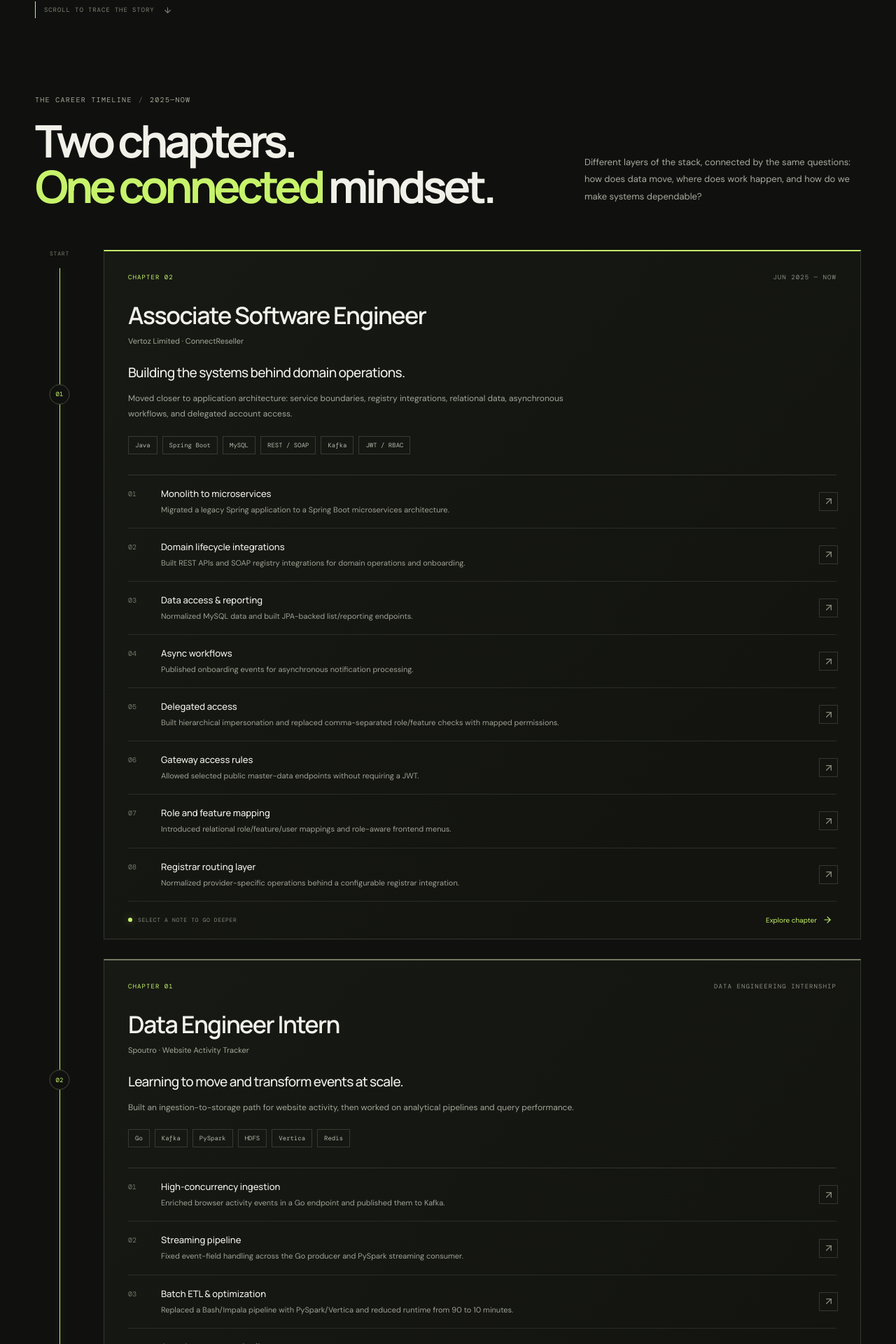
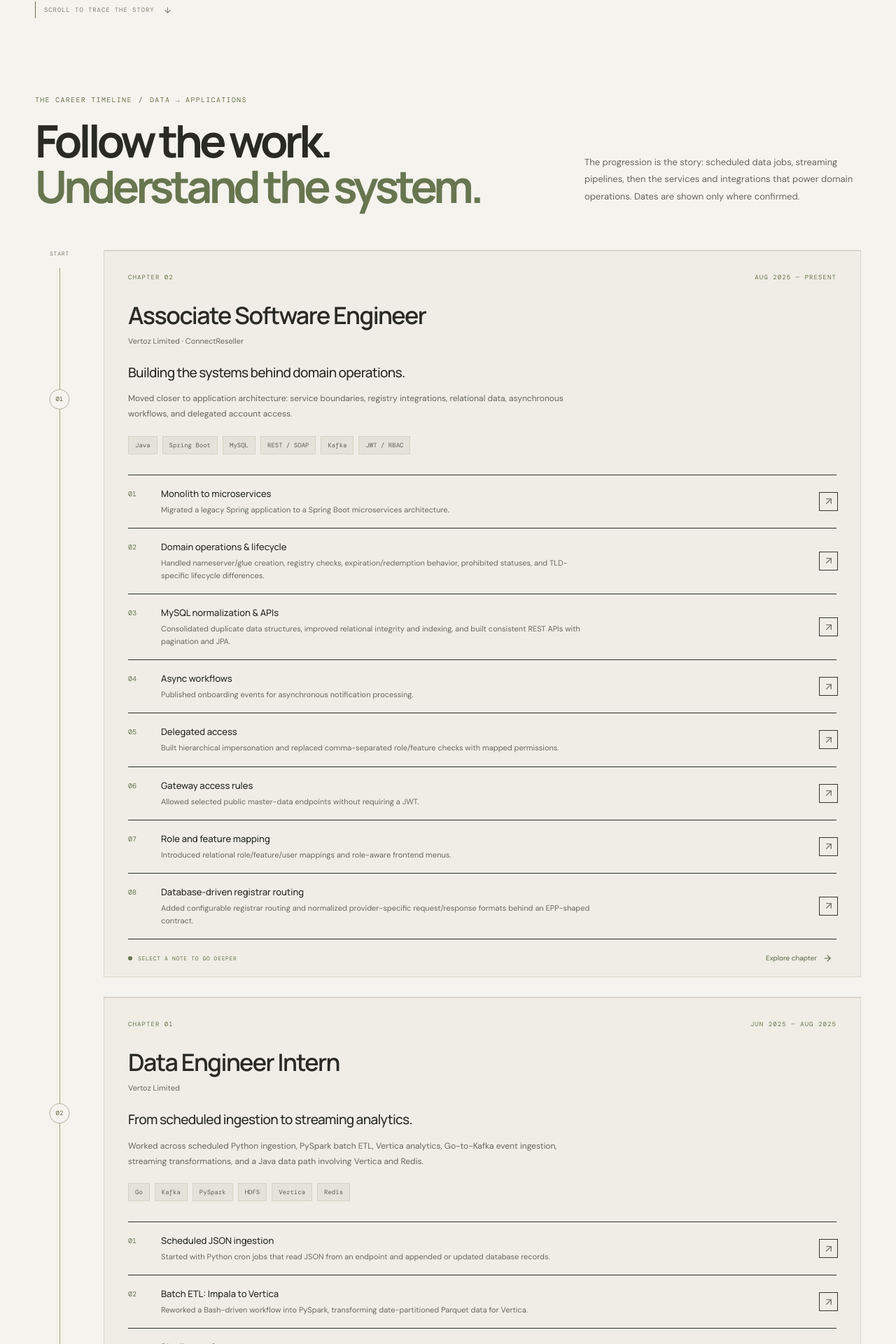
Before and after one commit to Kevu1495/portfolio, a React (Vite) app: page / in a window 1280 px wide. Shown: the part 806-2726 px from the top of the page at 70% size. Built offline with nearby package versions, Linux system fonts and the light colour scheme.

Commit message:
Update portfolio

```diff
--- a/src/main.jsx
+++ b/src/main.jsx
@@ -184,26 +184,26 @@
 
 const experiences = [
   {
-    id: 'sde', number: '02', period: 'JUN 2025 — NOW', role: 'Associate Software Engineer', company: 'Vertoz Limited · ConnectReseller', headline: 'Building the systems behind domain operations.', description: 'Moved closer to application architecture: service boundaries, registry integrations, relational data, asynchronous workflows, and delegated account access.', skills: ['Java', 'Spring Boot', 'MySQL', 'REST / SOAP', 'Kafka', 'JWT / RBAC'], topics: ['microservices', 'domainLifecycle', 'sql', 'kafka', 'impersonation', 'featureRbac', 'registrarRouting', 'apiGateway', 'rbac', 'jwt'], bullets: [
+    id: 'sde', number: '02', period: 'AUG 2025 — PRESENT', role: 'Associate Software Engineer', company: 'Vertoz Limited · ConnectReseller', headline: 'Building the systems behind domain operations.', description: 'Moved closer to application architecture: service boundaries, registry integrations, relational data, asynchronous workflows, and delegated account access.', skills: ['Java', 'Spring Boot', 'MySQL', 'REST / SOAP', 'Kafka', 'JWT / RBAC'], topics: ['microservices', 'domainLifecycle', 'sql', 'kafka', 'impersonation', 'featureRbac', 'registrarRouting', 'apiGateway', 'rbac', 'jwt'], bullets: [
       { title: 'Monolith to microservices', text: 'Migrated a legacy Spring application to a Spring Boot microservices architecture.', topic: 'microservices', number: '01' },
-      { title: 'Domain lifecycle integrations', text: 'Built REST APIs and SOAP registry integrations for domain operations and onboarding.', topic: 'domainLifecycle', number: '02' },
-      { title: 'Data access & reporting', text: 'Normalized MySQL data and built JPA-backed list/reporting endpoints.', topic: 'sql', number: '03' },
+      { title: 'Domain operations & lifecycle', text: 'Handled nameserver/glue creation, registry checks, expiration/redemption behavior, prohibited statuses, and TLD-specific lifecycle differences.', topic: 'domainLifecycle', number: '02' },
+      { title: 'MySQL normalization & APIs', text: 'Consolidated duplicate data structures, improved relational integrity and indexing, and built consistent REST APIs with pagination and JPA.', topic: 'sql', number: '03' },
       { title: 'Async workflows', text: 'Published onboarding events for asynchronous notification processing.', topic: 'kafka', number: '04' },
       { title: 'Delegated access', text: 'Built hierarchical impersonation and replaced comma-separated role/feature checks with mapped permissions.', topic: 'impersonation', number: '05' },
       { title: 'Gateway access rules', text: 'Allowed selected public master-data endpoints without requiring a JWT.', topic: 'apiGateway', number: '06' },
       { title: 'Role and feature mapping', text: 'Introduced relational role/feature/user mappings and role-aware frontend menus.', topic: 'featureRbac', number: '07' },
-      { title: 'Registrar routing layer', text: 'Normalized provider-specific operations behind a configurable registrar integration.', topic: 'registrarRouting', number: '08' },
+      { title: 'Database-driven registrar routing', text: 'Added configurable registrar routing and normalized provider-specific request/response formats behind an EPP-shaped contract.', topic: 'registrarRouting', number: '08' },
     ]
   },
   {
-    id: 'de', number: '01', period: 'DATA ENGINEERING INTERNSHIP', role: 'Data Engineer Intern', company: 'Spoutro · Website Activity Tracker', headline: 'Learning to move and transform events at scale.', description: 'Built an ingestion-to-storage path for website activity, then worked on analytical pipelines and query performance.', skills: ['Go', 'Kafka', 'PySpark', 'HDFS', 'Vertica', 'Redis'], topics: ['pythonIngestion', 'pysparkMigration', 'pysparkOptimization', 'supersetReporting', 'goTelemetry', 'streamingTransforms', 'javaDataPipeline', 'kafka', 'redis', 'sql'], bullets: [
-      { title: 'High-concurrency ingestion', text: 'Enriched browser activity events in a Go endpoint and published them to Kafka.', topic: 'goTelemetry', number: '01' },
-      { title: 'Streaming pipeline', text: 'Fixed event-field handling across the Go producer and PySpark streaming consumer.', topic: 'streamingTransforms', number: '02' },
-      { title: 'Batch ETL & optimization', text: 'Replaced a Bash/Impala pipeline with PySpark/Vertica and reduced runtime from 90 to 10 minutes.', topic: 'pysparkOptimization', number: '03' },
-      { title: 'Java data-access pipeline', text: 'Moved aggregation from Impala to Vertica and cached frequent results in Redis.', topic: 'javaDataPipeline', number: '04' },
-      { title: 'Scheduled JSON ingestion', text: 'Read JSON from an endpoint and inserted or updated records in a database table.', topic: 'pythonIngestion', number: '05' },
-      { title: 'Batch ETL migration', text: 'Transformed date-partitioned Parquet data and loaded analytical results into Vertica.', topic: 'pysparkMigration', number: '06' },
-      { title: 'Superset analytics', text: 'Created analytical charts from Vertica datasets for reporting.', topic: 'supersetReporting', number: '07' },
+    id: 'de', number: '01', period: 'JUN 2025 — AUG 2025', role: 'Data Engineer Intern', company: 'Vertoz Limited', headline: 'From scheduled ingestion to streaming analytics.', description: 'Worked across scheduled Python ingestion, PySpark batch ETL, Vertica analytics, Go-to-Kafka event ingestion, streaming transformations, and a Java data path involving Vertica and Redis.', skills: ['Go', 'Kafka', 'PySpark', 'HDFS', 'Vertica', 'Redis'], topics: ['pythonIngestion', 'pysparkMigration', 'pysparkOptimization', 'supersetReporting', 'goTelemetry', 'streamingTransforms', 'javaDataPipeline', 'kafka', 'redis', 'sql'], bullets: [
+      { title: 'Scheduled JSON ingestion', text: 'Started with Python cron jobs that read JSON from an endpoint and appended or updated database records.', topic: 'pythonIngestion', number: '01' },
+      { title: 'Batch ETL: Impala to Vertica', text: 'Reworked a Bash-driven workflow into PySpark, transforming date-partitioned Parquet data for Vertica.', topic: 'pysparkMigration', number: '02' },
+      { title: 'Pipeline performance', text: 'Tuned the PySpark/JDBC write path, reducing a reported run from about 90 minutes to about 10.', topic: 'pysparkOptimization', number: '03' },
+      { title: 'Analytics and reporting', text: 'Built analytical charts in Superset using data from Vertica.', topic: 'supersetReporting', number: '04' },
+      { title: 'Go event ingestion', text: 'Connected browser events to a Go HTTP endpoint, enriched them with device/location context, and published to Kafka.', topic: 'goTelemetry', number: '05' },
+      { title: 'Streaming data quality', text: 'Updated the Go endpoint and PySpark stream transformations to preserve fields through to Parquet.', topic: 'streamingTransforms', number: '06' },
+      { title: 'Java data path', text: 'Retired an Impala-bound Java path and moved the relevant analytical flow to Vertica with Redis in the architecture.', topic: 'javaDataPipeline', number: '07' },
     ]
   }
 ]
@@ -286,7 +286,7 @@
       </section>
 
       <section id="journey" className="journey-section section-wrap">
-        <div className="section-heading"><div><div className="eyebrow">THE CAREER TIMELINE <span className="eyebrow-sep">/</span> 2025—NOW</div><h2>Two chapters.<br/><em>One connected</em> mindset.</h2></div><p>Different layers of the stack, connected by the same questions: how does data move, where does work happen, and how do we make systems dependable?</p></div>
+        <div className="section-heading"><div><div className="eyebrow">THE CAREER TIMELINE <span className="eyebrow-sep">/</span> DATA → APPLICATIONS</div><h2>Follow the work.<br/><em>Understand the system.</em></h2></div><p>The progression is the story: scheduled data jobs, streaming pipelines, then the services and integrations that power domain operations. Dates are shown only where confirmed.</p></div>
         <div className="journey-grid">
           <div className="timeline-rail"><span className="rail-top">START</span><div className="rail-track"><motion.div className="rail-progress" initial={{height:0}} whileInView={{height:'100%'}} viewport={{once:true,amount:.2}} transition={{duration:1.4}}/><span className="rail-node rail-node-a">01</span><span className="rail-node rail-node-b">02</span></div><span className="rail-bottom">NOW</span></div>
           <div className="experience-list">
```
Also changed, not shown: src/styles.css.
